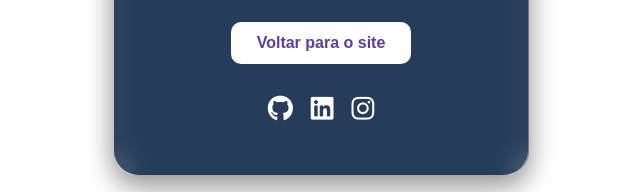
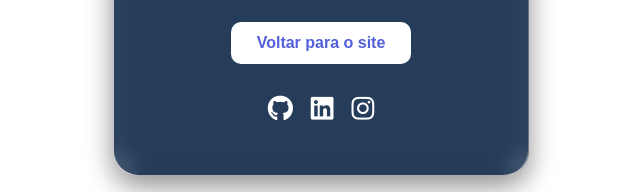
Before and after one commit to fabiuladefaria/site-academia, a plain HTML site: page obg.html in a window 1280 px wide. Shown: the part 436-628 px from the top of the page, 319-959 px from the left. Drawn offline with Linux system fonts and the light colour scheme.

Commit message:
Cores da pagina obg

```diff
--- a/obg.html
+++ b/obg.html
@@ -72,7 +72,7 @@
         .btn {
             display: inline-block;
             background: #ffffff;
-            color: #5a3ea6;
+            color: #5360db;
             padding: 12px 26px;
             border-radius: 10px;
             font-size: 16px;
```
